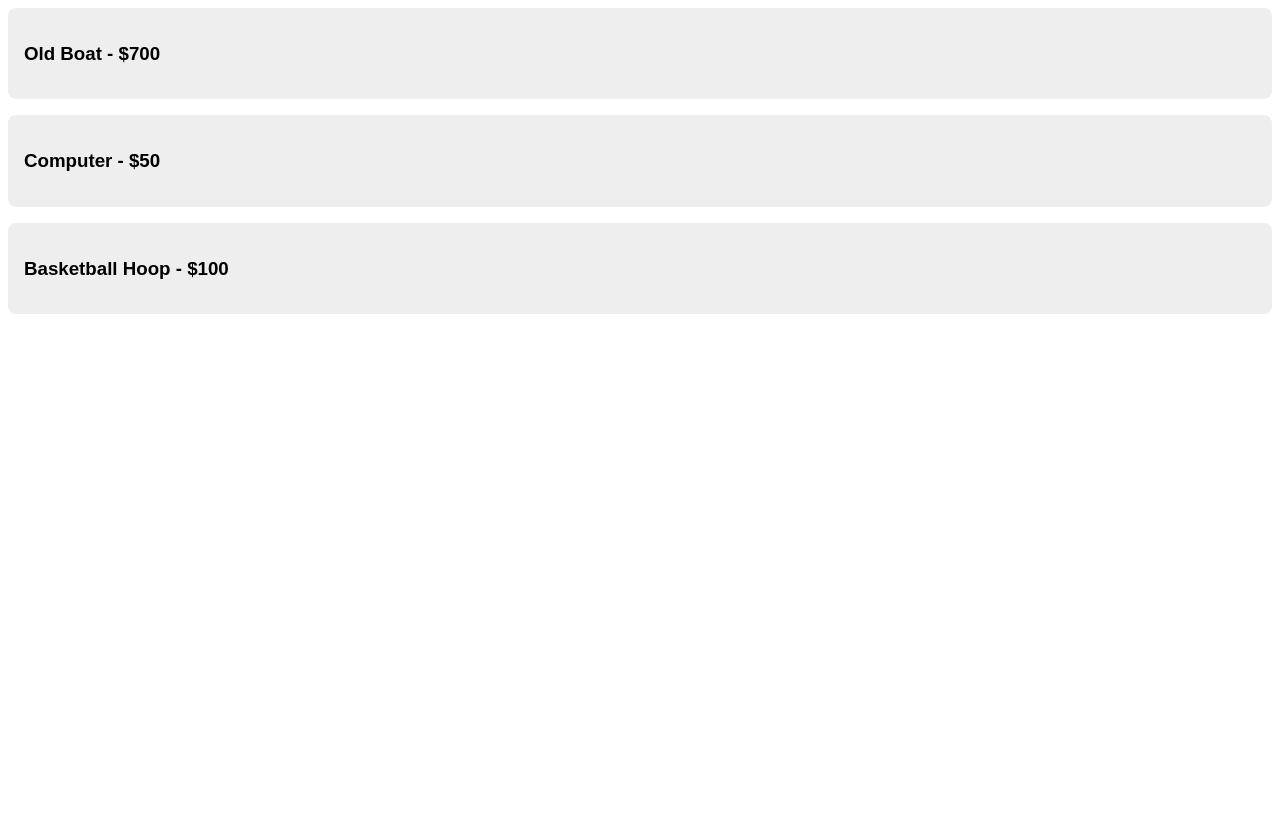
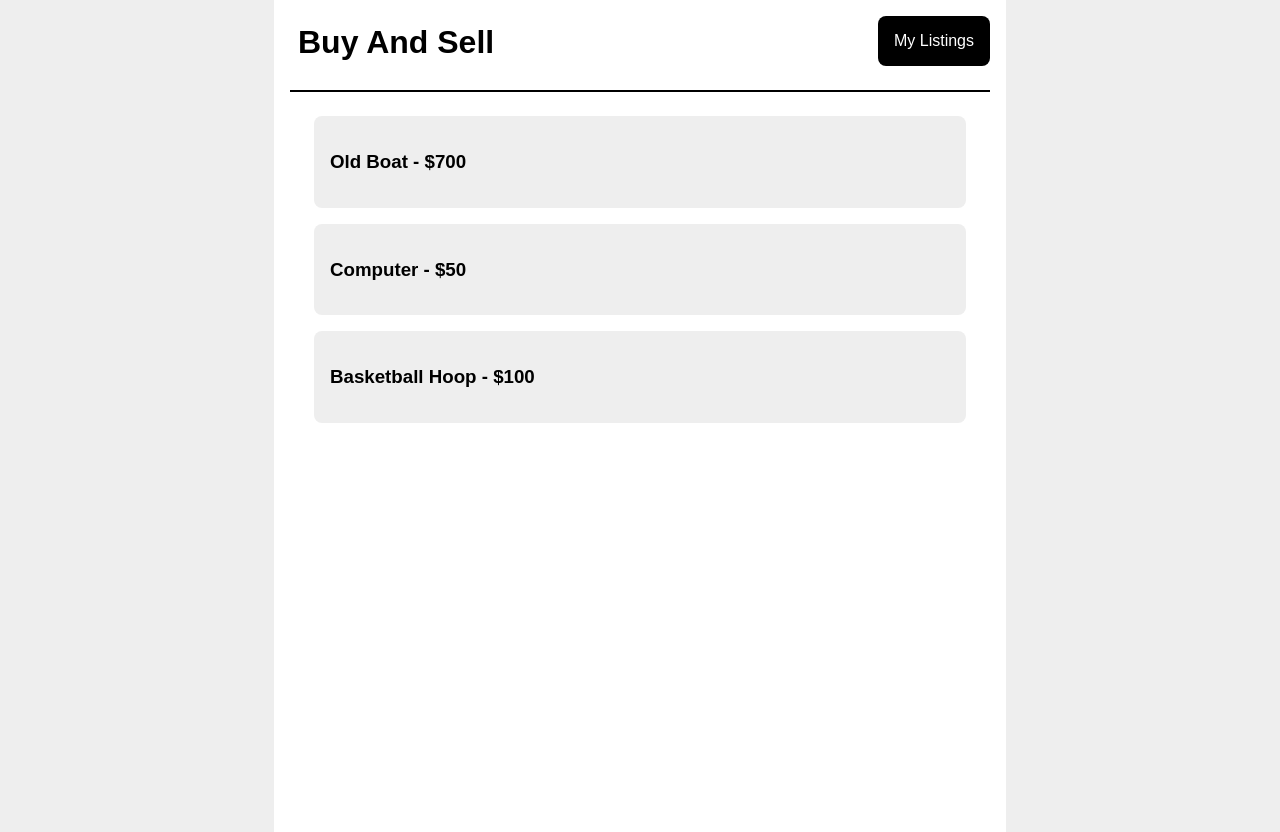
Before and after one commit to tanmaysarin/Buy-and-Sell, an Angular app: page /listings in a window 1280 px wide. Before the commit the page ends 800 px from the top, so only its background shows below. Built offline with nearby package versions, Linux system fonts and the light colour scheme.

Commit message:
addeing nav bar and completing frontend

```diff
--- a/src/app/app.component.html
+++ b/src/app/app.component.html
@@ -1 +1,8 @@
-<router-outlet></router-outlet>
+<div id="page-wrap">
+    <div id="max-width-column">
+        <app-nav-bar></app-nav-bar>
+        <div id="content-wrap">
+            <router-outlet></router-outlet>
+        </div>
+    </div>
+</div>
--- a/src/app/app.module.ts
+++ b/src/app/app.module.ts
@@ -11,6 +11,7 @@
 import { EditListingPageComponent } from './edit-listing-page/edit-listing-page.component';
 import { ListingDetailPageComponent } from './listing-detail-page/listing-detail-page.component';
 import { ListingDataFormComponent } from './listing-data-form/listing-data-form.component';
+import { NavBarComponent } from './nav-bar/nav-bar.component';
 
 @NgModule({
   declarations: [
@@ -21,7 +22,8 @@
     NewListingPageComponent,
     EditListingPageComponent,
     ListingDetailPageComponent,
-    ListingDataFormComponent
+    ListingDataFormComponent,
+    NavBarComponent
   ],
   imports: [
     BrowserModule,
--- /dev/null
+++ b/src/app/nav-bar/nav-bar.component.html
@@ -0,0 +1,8 @@
+<div id="top-bar">
+    <a routerLink="/listings">
+        <h1 id="app-heading">Buy And Sell</h1>
+    </a>
+    <a routerLink="/my-listings">
+        <button id="my-listings-button">My Listings</button>
+    </a>
+</div>
```
Also changed, not shown: src/app/nav-bar/nav-bar.component.ts (added, +10 -0 lines), src/app/nav-bar/nav-bar.component.css (added), 1 other file (tests, documents, lock files or other folders).
